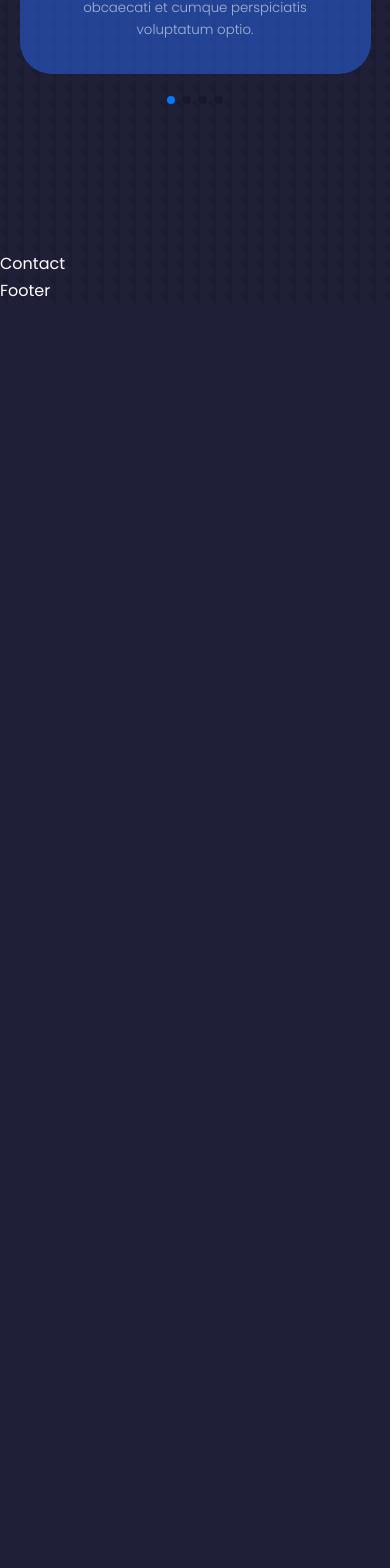
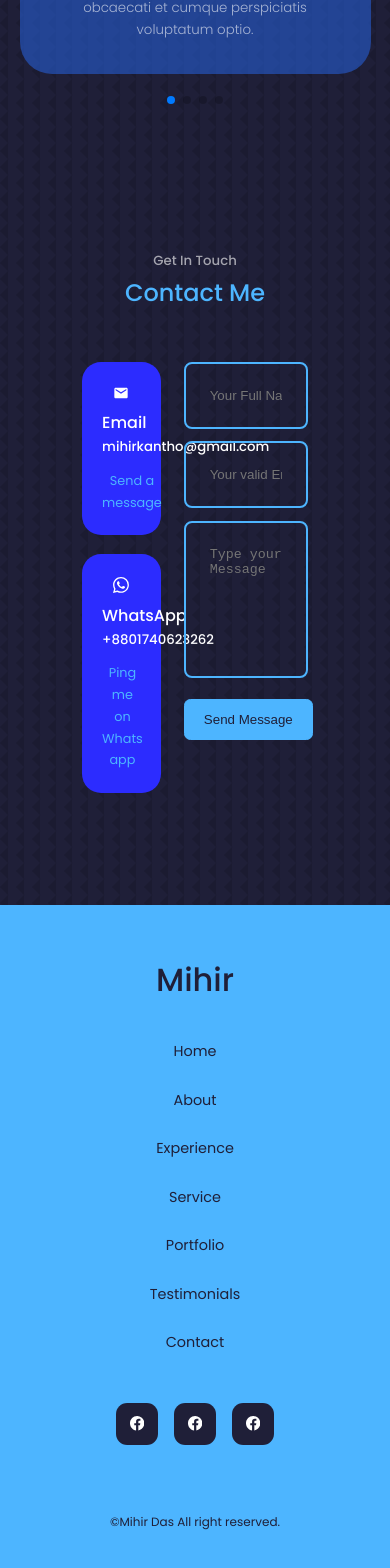
Before and after one commit to the-mihir/portfolio-react, a React (Create React App) app: page / in a window 390 px wide. Shown: the part 8577-10145 px from the top of the page. Before the commit the page ends 8882 px from the top, so only its background shows below. Built offline with nearby package versions, Linux system fonts and the light colour scheme.

Commit message:
Final without responsive

```diff
--- a/src/Components/Contact/Contact.css
+++ b/src/Components/Contact/Contact.css
@@ -0,0 +1,83 @@
+.container.contact-container{
+    width: 58%;
+    display: grid;
+    grid-template-columns: 35% 55%;
+    gap: 10%;
+}
+
+.contact-options{
+    display: flex;
+    flex-direction: column;
+    gap: 1.2rem;
+
+}
+
+
+.contact-option{
+    background-color: var(--color-bg-variant);
+    padding: 1.2rem;
+    border-radius: 1.2rem;
+    text-align: center;
+    border: 1px solid transparent;
+    transition: var(--transition);
+
+}
+.contact-option:hover{
+    background: transparent;
+    border-color: var(--color-primary);
+}
+
+.contact-option-icon{
+    font-size: 1.5rem;
+    margin-bottom: 0.5rem;
+}
+
+.contact-option a{
+    margin-top: 0.7rem;
+    display: inline-block;
+    font-size: 0.8rem;
+}
+
+/* FROM DESIGN */
+
+form{
+    display: flex;
+    flex-direction: column;
+    gap: 1.2rem;
+}
+
+input,
+textarea{
+    width: 100%;
+    padding: 1.5rem;
+    border-radius: 0.5rem;
+    background: transparent;
+    border: 2px solid var(--color-primary);
+    resize: none;
+    margin-bottom: 0.80rem;
+    color: var(--color-white);
+}
+
+
+
+/* ================MEDIA QUERIES (MEDIUM DEVICES) =================== */
+@media screen and (max-width: 1024px){
+
+    .contact-container{
+        grid-template-columns: 1fr;
+        gap: 2rem;
+    }
+
+
+    }
+
+
+
+    /* ================MEDIA QUERIES (SMALL DEVICES) =================== */
+    @media screen and (max-width: 600px){
+
+        .contact-container{
+           width: var(--container-width-sm);
+        }
+
+    }
--- a/src/Components/Contact/Contact.js
+++ b/src/Components/Contact/Contact.js
@@ -1,9 +1,41 @@
 import React from 'react'
 import './Contact.css'
+import { MdEmail } from 'react-icons/md'
+import { BsWhatsapp } from 'react-icons/bs'
 
 const Contact = () => {
   return (
-    <section id='contact'>Contact</section>
+    <section id='contact'>
+        <h5>Get In Touch</h5>
+        <h2>Contact Me</h2>
+
+        <div className="container contact-container">
+              <div className="contact-options">
+                <article className='contact-option'>
+                  <MdEmail/>
+                  <h4>Email</h4>
+                  <h5>mihirkantho@gmail.com</h5>
+                  <a href="mailto:mihirkantho@gmail.com" target='_blank' rel="noreferrer">Send a message</a>
+                </article>
+
+                <article className='contact-option'>
+                  <BsWhatsapp/>
+                  <h4>WhatsApp</h4>
+                  <h5>+8801740623262</h5>
+                  <a href="https://wa.me/+8801740623262" target='_blank' rel="noreferrer">Ping me on Whats app</a>
+                </article>
+
+              </div>
+              {/* End of the Contact OPtion  */}
+
+              <from action="">
+                <input type="text" name='name' placeholder='Your Full Name' />
+                <input type="email" name='email' placeholder='Your valid Email' />
+                <textarea name="message" id="" rows="7" placeholder='Type your Message'></textarea>
+                <button type='submit' className='btn btn-primary'>Send Message</button>
+              </from>
+      </div>
+    </section>
   )
 }
 
--- a/src/Components/Footer/Footer.css
+++ b/src/Components/Footer/Footer.css
@@ -0,0 +1,77 @@
+footer{
+    background: var(--color-primary);
+    padding: 3rem 0;
+    text-align: center;
+    font-size: 0.9rem;
+    margin-top: 7rem;
+
+}
+
+footer a{
+ color: var(--color-bg);
+}
+
+.footer-logo{
+    font-size: 2rem;
+    font-weight: 500;
+    margin-bottom: 2rem;
+    display: inline-block;
+}
+
+.weblink{
+    display: flex;
+    flex-wrap: wrap;
+    justify-content: center;
+    gap: 2rem;
+    margin: 0 auto 3rem;
+}
+
+.footer-social{
+    display: flex;
+    justify-content: center;
+    gap: 1rem;
+    margin-bottom: 4rem;
+}
+
+.footer-social a{
+    background: var(--color-bg);
+    color: var(--color-white);
+    padding: 0.8rem;
+    border-radius: 0.7rem;
+    display: flex;
+    border: 1px solid transparent;
+}
+
+.footer-social a:hover{
+    background: transparent;
+    color: var(--color-bg);
+    border-color: var(--color-bg);
+}
+
+
+.footer-copyright{
+    margin-bottom:4rem;
+    color: var(--color-bg);
+
+}
+
+
+/* ================MEDIA QUERIES (MEDIUM DEVICES) =================== */
+@media screen and (max-width: 1024px){
+
+        .weblink{
+            flex-direction: column;
+            gap: 1.5rem;
+        }
+
+    }
+
+
+
+    /* ================MEDIA QUERIES (SMALL DEVICES) =================== */
+    @media screen and (max-width: 600px){
+        .footer-social{
+            margin-bottom: 2.rem;
+        }
+
+    }
--- a/src/Components/Footer/Footer.js
+++ b/src/Components/Footer/Footer.js
@@ -1,10 +1,36 @@
 import React from 'react'
 import './Footer.css'
+import { BsFacebook } from 'react-icons/bs'
 
-function Footer() {
-  return (
-    <div>Footer</div>
+
+const Footer = () =>{
+  return(
+    <footer>
+      <a href="#" className='footer-logo'>Mihir</a>
+
+      <ul className='weblink'>
+        <li><a href="#">Home</a></li>
+        <li><a href="#about">About</a></li>
+        <li><a href="#experience">Experience</a></li>
+        <li><a href="#service">Service</a></li>
+        <li><a href="#portfolio">Portfolio</a></li>
+        <li><a href="#testimonials">Testimonials</a></li>
+        <li><a href="#contact">Contact</a></li>
+      </ul>
+
+      <div className="footer-social">
+        <a href="https://facebook.com"><BsFacebook/></a>
+        <a href="https://facebook.com"><BsFacebook/></a>
+        <a href="https://facebook.com"><BsFacebook/></a>
+      </div>
+
+      <div className="footer-copyright">
+        <small>&copy;Mihir Das All right reserved.</small>
+      </div>
+    </footer>
+
   )
 }
 
+
 export default Footer
```
